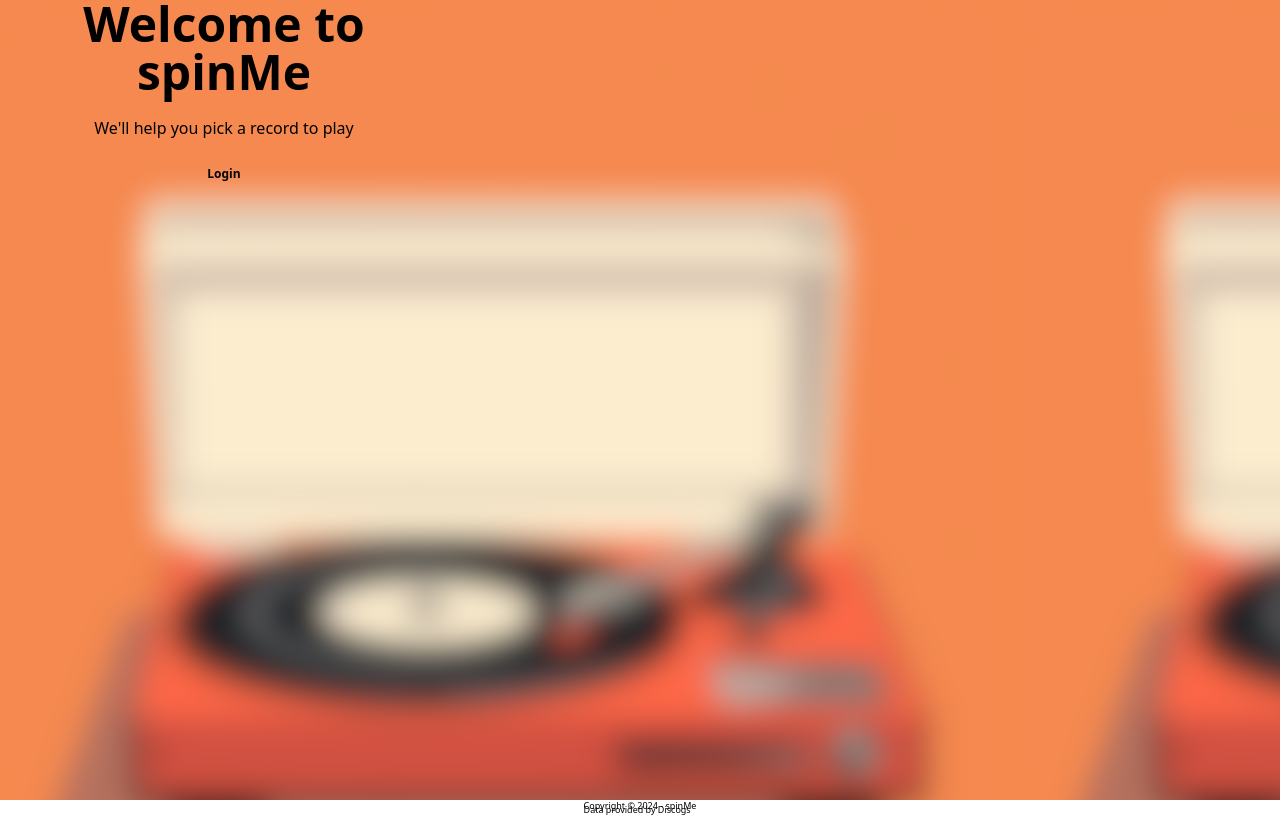
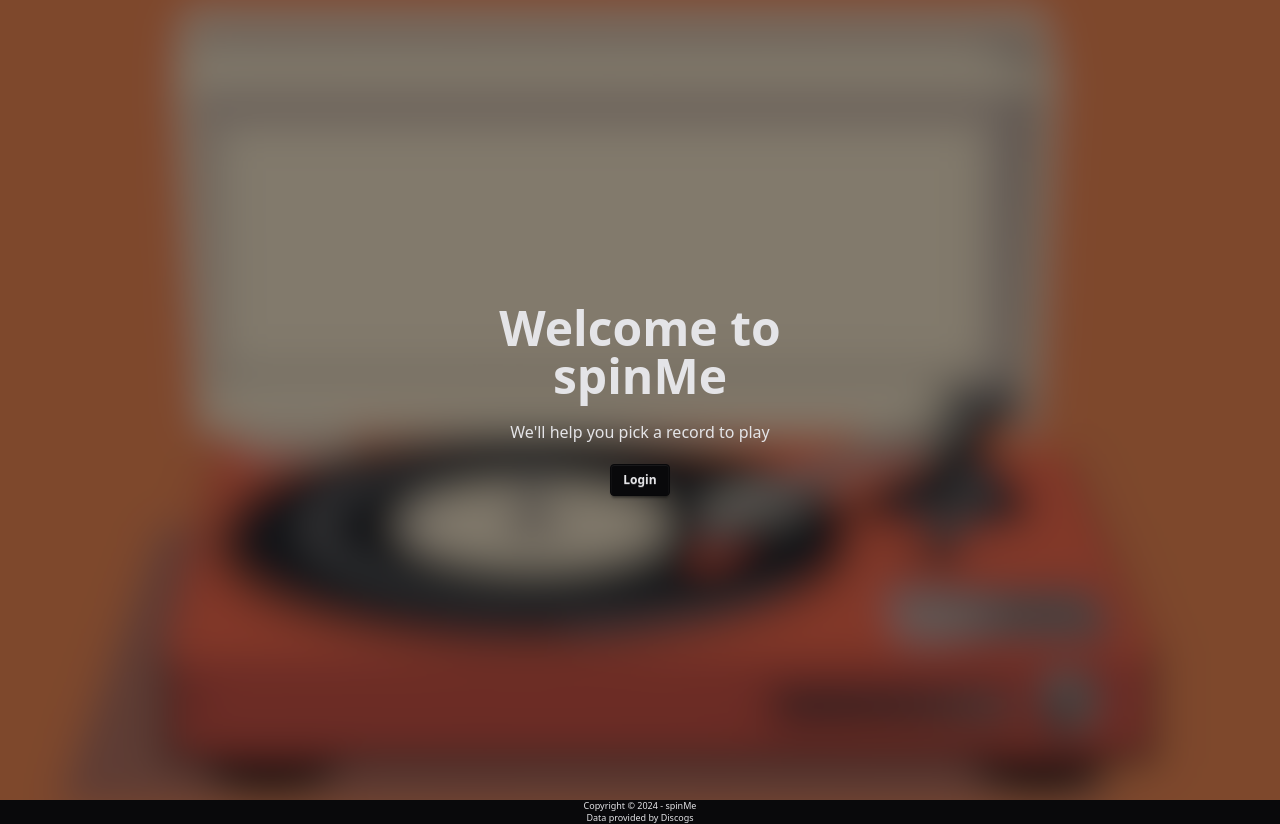
Before and after one commit to adarkknight/spinMe, a Next.js app: page / in a window 1280 px wide. Built offline with nearby package versions, Linux system fonts and the light colour scheme.

Commit message:
Working upgrade

```diff
--- a/app/globals.css
+++ b/app/globals.css
@@ -1,3 +1,2 @@
-@tailwind base;
-@tailwind components;
-@tailwind utilities;
+@import 'tailwindcss';
+@plugin "daisyui";
--- a/postcss.config.js
+++ b/postcss.config.js
@@ -1,6 +1,6 @@
 module.exports = {
   plugins: {
-    tailwindcss: {},
+    "@tailwindcss/postcss": {},
     autoprefixer: {},
   },
-}
+};
--- a/tailwind.config.ts
+++ b/tailwind.config.ts
@@ -13,5 +13,6 @@ const config: Config = {
       }
     },
   },
+  plugins: [require("daisyui")],
 }
 export default config
--- a/tsconfig.json
+++ b/tsconfig.json
@@ -1,6 +1,8 @@
 {
     "compilerOptions": {
-        "target": "es5",
+        "target": "es2022",
+        "module": "esnext",
+        "moduleResolution": "bundler",
         "lib": [
             "dom",
             "dom.iterable",
@@ -12,8 +14,6 @@
         "forceConsistentCasingInFileNames": true,
         "noEmit": true,
         "esModuleInterop": true,
-        "module": "esnext",
-        "moduleResolution": "node",
         "resolveJsonModule": true,
         "isolatedModules": true,
         "jsx": "preserve",
```
Also changed, not shown: package.json (+5 -5 lines), 1 other file (tests, documents, lock files or other folders).
